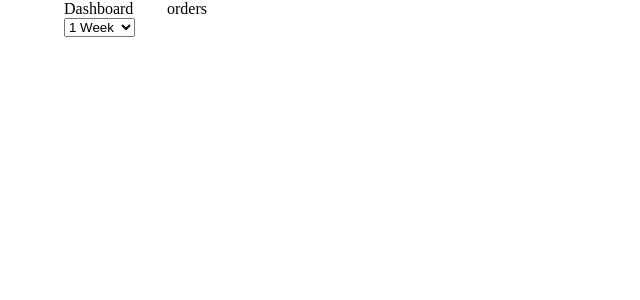
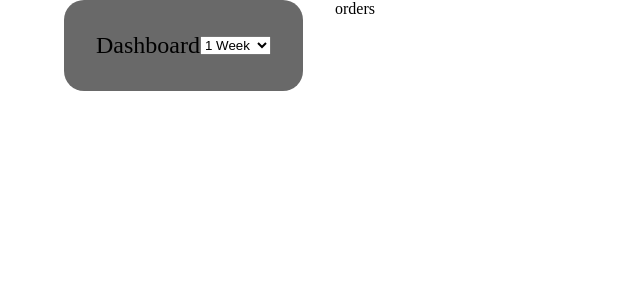
Before and after one commit to Aamir-Manzoor/Digital-Business, a React (Vite) app: page /Dashboard in a window 1280 px wide. Shown: the top 300 px of the page, without its empty margins (0-640 px from the left). Built offline with nearby package versions, Linux system fonts and the light colour scheme.

Commit message:
Imported Data

```diff
--- a/src/pages/dashboard/Dashboard.jsx
+++ b/src/pages/dashboard/Dashboard.jsx
@@ -1,14 +1,21 @@
 import css from "./Dashboard.module.css";
+import {
+  cardsData,
+  ordersData,
+  groupNumber,
+  INITIAL_EVENTS,
+  userData,
+  boardData,
+} from "../../data/data";
 const Dashboard = () => {
   return (
     <div className={css.container}>
       <div className={css.dashboard}>
-        <div className={css.dashboardHead}>
+        <div className={`${css.dashboardHead} theme-container`}>
           <div className={css.head}>
             <span>Dashboard</span>
 
             <div className={css.durationButton}>
-
               <select>
                 <option value="">1 Week</option>
                 <option value="">1 Month</option>
@@ -16,10 +23,9 @@
               </select>
             </div>
           </div>
+          <div className={css.card}></div>
         </div>
       </div>
-
-
 
       <div className={css.orders}>orders</div>
     </div>
--- a/src/pages/dashboard/Dashboard.module.css
+++ b/src/pages/dashboard/Dashboard.module.css
@@ -1,4 +1,4 @@
-.container{
+.container {
   width: 100%;
   max-width: 130rem;
   padding: 0 4rem;
@@ -6,16 +6,34 @@
   gap: 2rem;
 }
 
-.dashboard{
+.dashboard {
   width: 70;
   display: flex;
   flex-direction: column;
   gap: 1rem;
 }
 
-.dashbaordHead{
+.dashbaordHead {
   display: flex;
   flex-direction: column;
   gap: 2rem;
+}
 
+.dashboardHead > .head {
+  display: flex;
+  justify-content: space-between;
+  align-items: center;
 }
+.head > :nth-child(1) {
+  font-size: 1.5rem;
+  font-weight: 500;
+}
+
+.dashbaordHead > select {
+  border: none;
+  background-color: var(--orange-gradient);
+  padding: 10px;
+  font-weight: 500;
+  border-radius: 10px;
+  font-size: 0.8rem;
+}
```
Lines whose indentation alone changed are shown as unchanged.
